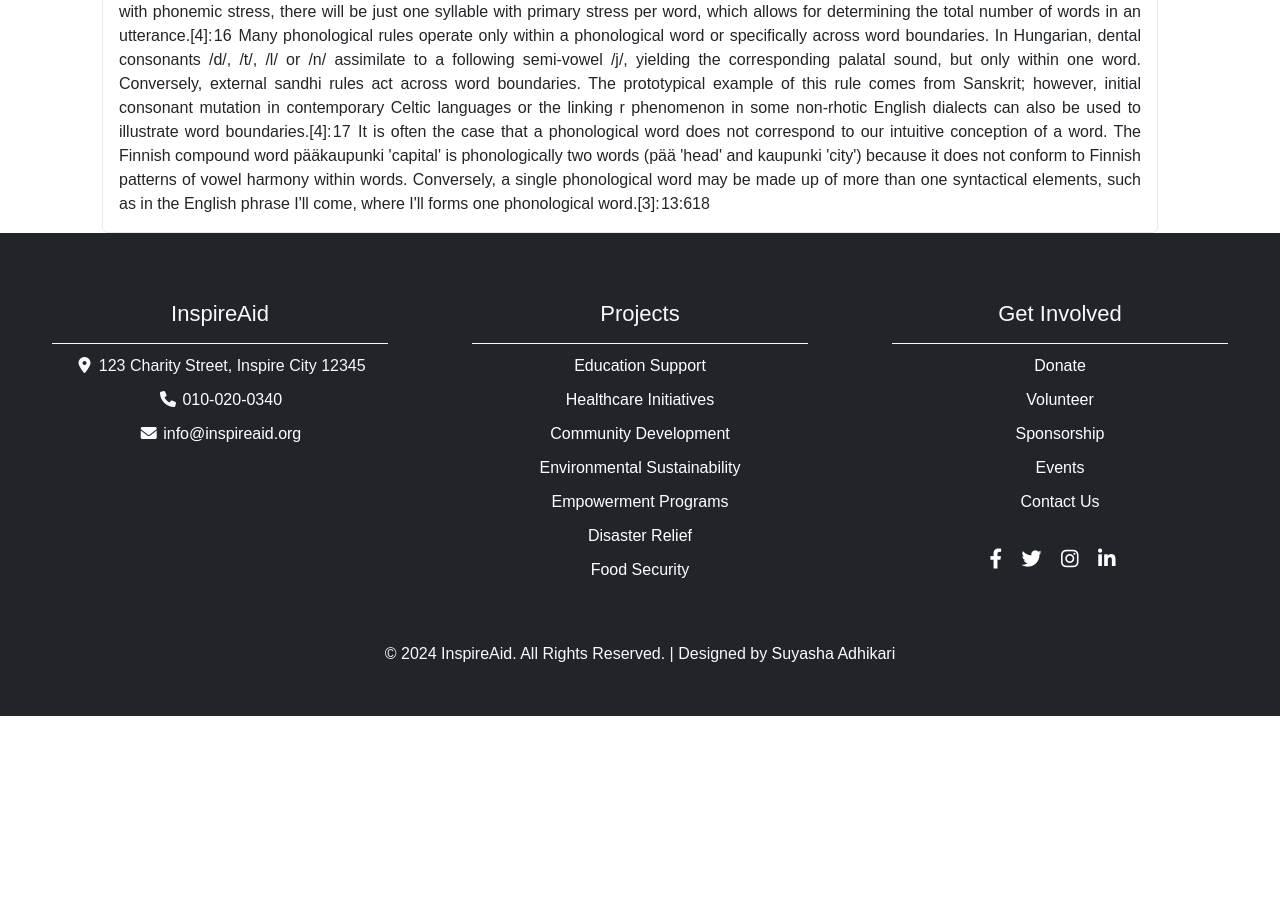
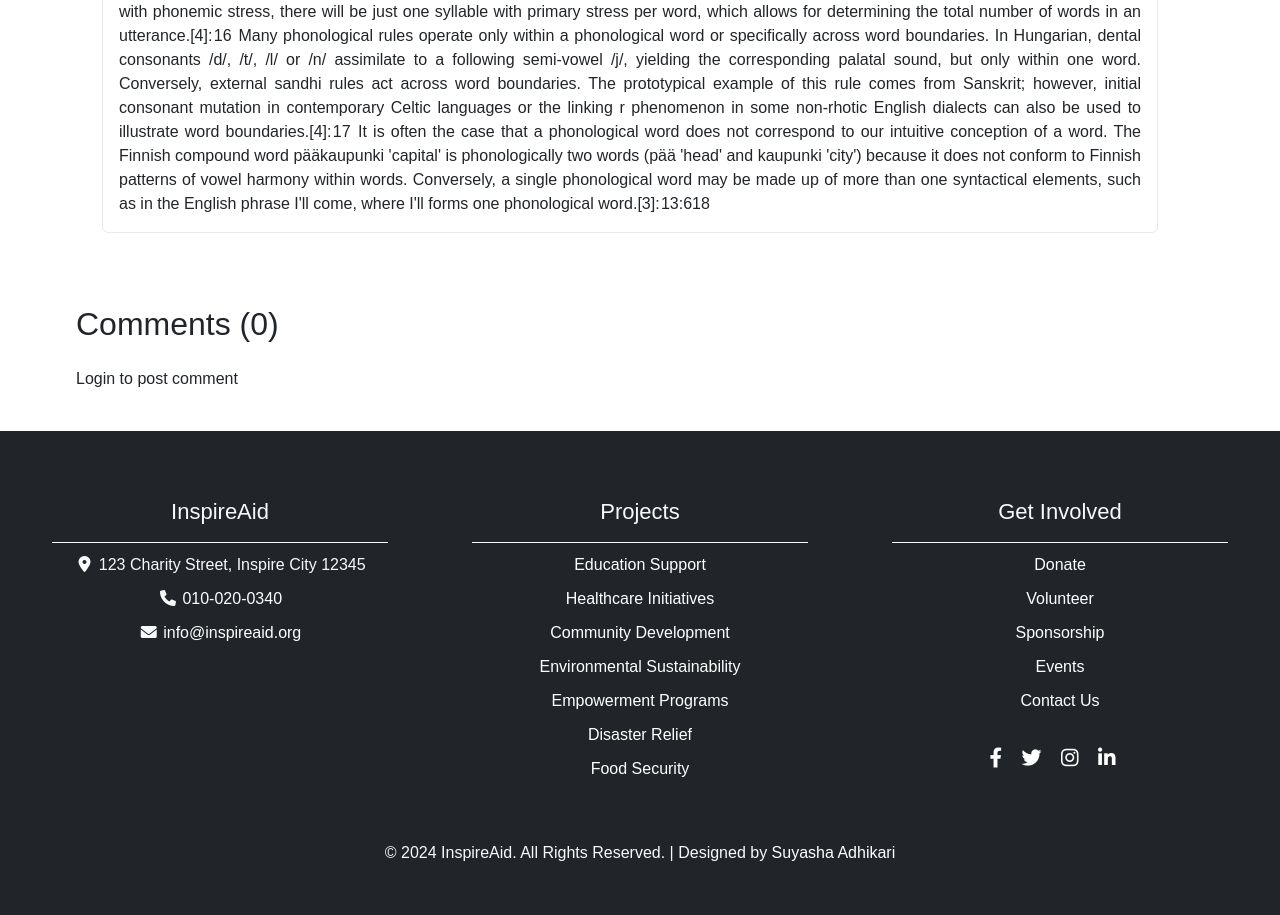
Before and after one commit to SuyashaAdhikariComputing/project, a Django app: page /blog/this-is-my-day-shambhavi/ in a window 1280 px wide. Shown: the part 2208-3123 px from the top of the page. Before the commit the page ends 2924 px from the top, so only its background shows below. Run offline with Django 5.2, Linux system fonts and the light colour scheme; data comes from the database, SQL or seed files in the repository; data that the repository does not hold is empty; parts of the project's set-up code (start-up, migrations or seed data) failed here and were passed over.

Commit message:
seventeen

```diff
--- a/InspireAid/blog/admin.py
+++ b/InspireAid/blog/admin.py
@@ -1,5 +1,6 @@
 from django.contrib import admin
-from blog.models import Post
+from blog.models import Post, BlogComment
 # Register your models here.
 
 admin.site.register(Post)
+admin.site.register(BlogComment)
--- a/InspireAid/blog/models.py
+++ b/InspireAid/blog/models.py
@@ -19,3 +19,14 @@ class Post(models.Model):
             # Generate slug using title and author
             self.slug = slugify(f"{self.title} {self.author}")
         super().save(*args, **kwargs)
+
+class BlogComment(models.Model):
+    sno=models.AutoField(primary_key= True)
+    comment = models.TextField()
+    comment_author = models.ForeignKey(User, on_delete=models.CASCADE)
+    Blog_post = models.ForeignKey(Post, on_delete=models.CASCADE, related_name='comments')
+    date = models.DateTimeField(auto_now_add=True, blank=True)
+    parent=models.ForeignKey('self', on_delete=models.CASCADE, null=True)
+
+    def __str__(self):
+        return self.comment[0:13]+"...."+"by "+ self.comment_author.first_name
--- a/InspireAid/blog/urls.py
+++ b/InspireAid/blog/urls.py
@@ -5,6 +5,7 @@ from blog import views
 urlpatterns = [
     path('bloghome/',views.bloghome, name='bloghome'),
     path('createblog/',views.postcontent, name='postcontent'),
+    path('postcomment/',views.postcomment, name='postcomment'),
     path('<str:slug>/',views.blogpost, name='blogpost'),
     path('editblog/<slug:slug>/', views.edit_post, name='editblog'),
     path('deleteblog/<slug:slug>/', views.deleteblog, name='deleteblog'),#path
--- a/InspireAid/blog/views.py
+++ b/InspireAid/blog/views.py
@@ -1,5 +1,5 @@
 from django.shortcuts import redirect, render, HttpResponse
-from blog.models import Post
+from blog.models import Post,BlogComment
 from django.contrib import messages
 from django.shortcuts import get_object_or_404
 # Create your views here.
@@ -24,7 +24,8 @@ def postcontent(request):
 
 def blogpost(request, slug):
     post= Post.objects.filter (slug=slug).first()
-    context={'post': post}
+    comments=BlogComment.objects.filter(Blog_post=post)
+    context={'post': post, 'comments':comments}
     return render(request,'blog/blogPost.html',context)
 
 def edit_post(request, slug):
@@ -46,7 +47,22 @@ def edit_post(request, slug):
     return render(request, 'blog/blogform.html', context)
 
 def deleteblog(request, slug):
+
     post = get_object_or_404(Post, slug=slug)
     post.delete()
     messages.success(request, "sucessfully deleted")
     return redirect('bloghome')
+
+def postcomment(request):
+    if request.method == 'POST':
+
+        comment = request.POST.get("comment")
+        comment_author = request.user
+        postSno = request.POST.get("postSno")
+        post=get_object_or_404(Post, sno=postSno)
+
+        comment= BlogComment(comment=comment, comment_author=comment_author, Blog_post=post)
+        comment.save()
+        messages.success(request, "Your Comment has been posted sucessfully")
+
+        return redirect('blogpost', slug=post.slug)
--- a/InspireAid/campaign/urls.py
+++ b/InspireAid/campaign/urls.py
@@ -5,8 +5,9 @@ from campaign import views
 urlpatterns = [
     path('campaignhome/',CampaignView.as_view(),name="campaignhome"),
     path('createcampaign/',CampaignPostView.as_view(), name='postcampaign'),
+    path('postcampaigncomment/',views.postcampaigncomment, name='postcampaigncomment'),
     path('initiatekhalti/', views.initiatekhalti, name='initiatekhalti'),
-     path('verifykhalti/', views.verifykhalti, name='verifykhalti'),
+    path('verifykhalti/', views.verifykhalti, name='verifykhalti'),
     path('<slug:slug>/', CampaignDetailView.as_view(), name='campaigndetail'),
     path('editcampaign/<slug:slug>/', CampaignEditView.as_view(), name='campaignedit'),
     path('deletecampaign/<slug:slug>/', views.deletecampaign, name='campaigndelete'),
--- a/InspireAid/templates/blog/blogPost.html
+++ b/InspireAid/templates/blog/blogPost.html
@@ -68,6 +68,8 @@
                             </div>
 
 
+
+
                         {% endif %}
 
 
@@ -87,6 +89,7 @@
 
     </div>
 </section>
+
 <div class="modal fade" id="deleteModal" tabindex="-1" aria-labelledby="deleteModalLabel" aria-hidden="true">
     <div class="modal-dialog">
       <div class="modal-content">
@@ -105,4 +108,52 @@
     </div>
 </div>
 
+<div class="container my-4 " style="margin-left: 5%; overflow-x: hidden;">
+    <h2 class="mt-5 mb-4">Comments ({{comments.count}})</h2>
+    <div class="my-2">
+        {% if user.is_authenticated%}
+
+         <form action= "/blog/postcomment/" method="POST">
+            {%csrf_token%}
+
+
+            <div class="mb-3">
+
+              <input type="text" class="form-control" name="comment" placeholder="Enter comment here" style="width:90%;">
+
+            </div>
+
+
+            <input type="hidden" name="postSno" value={{post.sno}} >
+            <button type="submit" class="btn btn-primary mb-4 mt-2">Submit</button>
+
+          </form>
+
+        {%else%}
+        <p>Login to post comment</p>
+        {%endif%}
+    </div>
+
+
+      {% for comment in comments %}
+
+        <div class="row my-3">
+
+            <div class="col-md-1">
+                <img class="rounded mx-auto d-block w-100 p-2" src="/static/image/user.png" alt="user">
+            </div>
+            <div class="col-md-11">
+                <b>{{comment.comment_author.username}}</b> at {{comment.date}}
+                <div>{{comment.comment}}</div>
+            </div>
+
+        </div>
+
+
+      {% endfor %}
+
+
+
+</div>
+
 {% endblock body %}
```
Also changed, not shown: InspireAid/campaign/models.py (+10 -0 lines), InspireAid/campaign/views.py (+18 -2 lines), InspireAid/templates/campaign/campaignDetail.html (+48 -0 lines), InspireAid/blog/migrations/0003_blogcomment.py (added), InspireAid/campaign/migrations/0005_campaigncomment.py (added), InspireAid/static/image/user.png (added).
